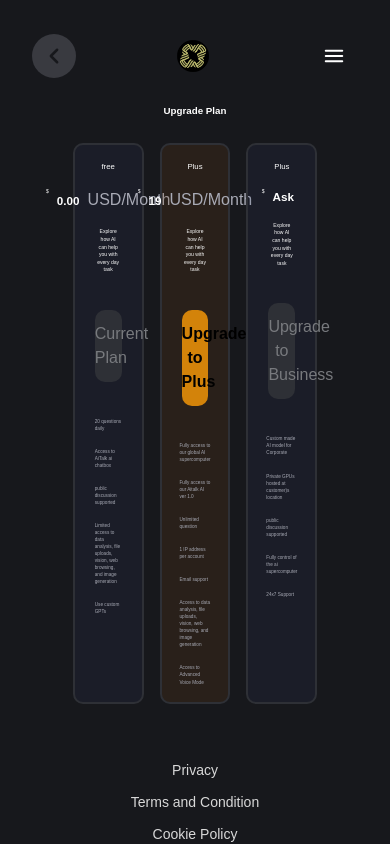
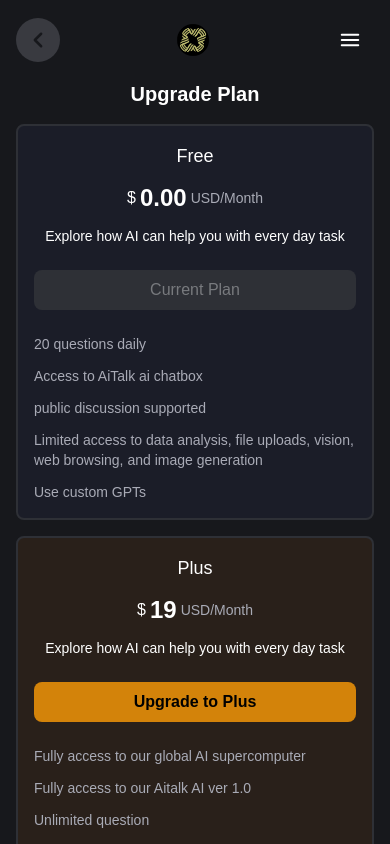
Before and after one commit to Anuran12/aitalk, a Next.js app: page /upgrade in a window 390 px wide. Shown: the top 844 px of the page. Built offline with nearby package versions, Linux system fonts and the light colour scheme.

Commit message:
upgrade page responsive

```diff
--- a/app/upgrade/page.tsx
+++ b/app/upgrade/page.tsx
@@ -4,26 +4,34 @@
 
 export default function UpgradePage() {
   return (
-    <div className="flex flex-col items-center justify-center gap-6 min-h-screen p-8">
+    <div className="flex flex-col items-center justify-center gap-4 md:gap-6 min-h-screen p-4 md:p-8">
       <Header />
-      <h1 className="font-bold text-[2.5vw]">Upgrade Plan</h1>
-      <div className="grid grid-cols-3 w-[75%] gap-4">
-        <div className="bg-[#313D6A]/15 border-2 border-[#2E3036] w-full flex flex-col gap-4 items-center px-5 md:px-8 py-4 rounded-[10px]">
-          <h1 className="text-[2vw]">free</h1>
-          <div className="flex gap-2">
-            <span className="text-[1.3vw]">&#36;</span>
-            <div className="flex items-center gap-2">
-              <h1 className="text-[3vw] font-bold">0.00</h1>
-              <span className="text-[#A9ABB6]">USD/Month</span>
+      <h1 className="font-bold text-xl md:text-2xl lg:text-3xl">
+        Upgrade Plan
+      </h1>
+
+      <div className="grid grid-cols-1 md:grid-cols-2 lg:grid-cols-3 w-full md:w-[90%] lg:w-[75%] gap-4">
+        {/* Free Plan */}
+        <div className="bg-[#313D6A]/15 border-2 border-[#2E3036] w-full flex flex-col gap-3 md:gap-4 items-center px-4 md:px-8 py-4 rounded-lg">
+          <h2 className="text-lg md:text-xl lg:text-2xl">Free</h2>
+          <div className="flex items-center gap-1">
+            <span className="text-base md:text-lg">$</span>
+            <div className="flex items-center gap-1 md:gap-2">
+              <h3 className="text-2xl md:text-3xl lg:text-4xl font-bold">
+                0.00
+              </h3>
+              <span className="text-[#A9ABB6] text-sm md:text-base">
+                USD/Month
+              </span>
             </div>
           </div>
-          <p className="text-[1.3vw] text-center w-[90%]">
+          <p className="text-sm md:text-base text-center">
             Explore how AI can help you with every day task
           </p>
-          <button className="w-full bg-[#2E3036] py-3 rounded-[10px] text-[#787A7E] my-5">
+          <button className="w-full bg-[#2E3036] py-2 md:py-3 rounded-lg text-[#787A7E] my-3 md:my-5">
             Current Plan
           </button>
-          <ul className="text-[#A9ABB6] text-[1.2vw] flex flex-col gap-4">
+          <ul className="text-[#A9ABB6] text-sm md:text-base flex flex-col gap-3 md:gap-4">
             <li>20 questions daily</li>
             <li>Access to AiTalk ai chatbox</li>
             <li>public discussion supported</li>
@@ -34,22 +42,26 @@
             <li>Use custom GPTs</li>
           </ul>
         </div>
-        <div className="bg-[#754015]/20 border-2 border-[#2E3036] w-full flex flex-col gap-4 justify-center items-center px-5 md:px-8 py-4 rounded-[10px]">
-          <h1 className="text-[2vw]">Plus</h1>
-          <div className="flex gap-2">
-            <span className="text-[1.3vw]">&#36;</span>
-            <div className="flex items-center gap-2">
-              <h1 className="text-[3vw] font-bold">19</h1>
-              <span className="text-[#A9ABB6]">USD/Month</span>
+
+        {/* Plus Plan */}
+        <div className="bg-[#754015]/20 border-2 border-[#2E3036] w-full flex flex-col gap-3 md:gap-4 items-center px-4 md:px-8 py-4 rounded-lg">
+          <h2 className="text-lg md:text-xl lg:text-2xl">Plus</h2>
+          <div className="flex items-center gap-1">
+            <span className="text-base md:text-lg">$</span>
+            <div className="flex items-center gap-1 md:gap-2">
+              <h3 className="text-2xl md:text-3xl lg:text-4xl font-bold">19</h3>
+              <span className="text-[#A9ABB6] text-sm md:text-base">
+                USD/Month
+              </span>
             </div>
           </div>
-          <p className="text-[1.3vw] text-center w-[90%]">
+          <p className="text-sm md:text-base text-center">
             Explore how AI can help you with every day task
           </p>
-          <button className="w-full bg-[#D3830A] py-3 rounded-[10px] text-[#000000] font-semibold my-5">
+          <button className="w-full bg-[#D3830A] py-2 md:py-3 rounded-lg text-black font-semibold my-3 md:my-5">
             Upgrade to Plus
           </button>
-          <ul className="text-[#A9ABB6] text-[1.2vw] flex flex-col gap-4">
+          <ul className="text-[#A9ABB6] text-sm md:text-base flex flex-col gap-3 md:gap-4">
             <li>Fully access to our global AI supercomputer</li>
             <li>Fully access to our Aitalk AI ver 1.0</li>
             <li>Unlimited question</li>
@@ -62,30 +74,34 @@
             <li>Access to Advanced Voice Mode</li>
           </ul>
         </div>
-        <div className="bg-[#313D6A]/15 border-2 border-[#2E3036] w-full flex flex-col gap-4 items-center px-5 md:px-8 py-4 rounded-[10px]">
-          <h1 className="text-[2vw]">Plus</h1>
-          <div className="flex gap-2">
-            <span className="text-[1.3vw]">&#36;</span>
-            <div className="flex items-center gap-2">
-              <h1 className="text-[3vw] font-bold">Ask</h1>
-              <span className="text-[#A9ABB6]"></span>
+
+        {/* Business Plan */}
+        <div className="bg-[#313D6A]/15 border-2 border-[#2E3036] w-full flex flex-col gap-3 md:gap-4 items-center px-4 md:px-8 py-4 rounded-lg md:col-span-2 lg:col-span-1">
+          <h2 className="text-lg md:text-xl lg:text-2xl">Business</h2>
+          <div className="flex items-center gap-1">
+            <span className="text-base md:text-lg">$</span>
+            <div className="flex items-center gap-1 md:gap-2">
+              <h3 className="text-2xl md:text-3xl lg:text-4xl font-bold">
+                Ask
+              </h3>
             </div>
           </div>
-          <p className="text-[1.3vw] text-center w-[90%]">
+          <p className="text-sm md:text-base text-center">
             Explore how AI can help you with every day task
           </p>
-          <button className="w-full bg-[#2E3036] py-3 rounded-[10px] text-[#787A7E] my-5">
+          <button className="w-full bg-[#2E3036] py-2 md:py-3 rounded-lg text-[#787A7E] my-3 md:my-5">
             Upgrade to Business
           </button>
-          <ul className="text-[#A9ABB6] text-[1.2vw] flex flex-col gap-4">
+          <ul className="text-[#A9ABB6] text-sm md:text-base flex flex-col gap-3 md:gap-4">
             <li>Custom made AI model for Corporate</li>
-            <li>Private GPUs hosted at customer&#41;s location</li>
+            <li>Private GPUs hosted at customer's location</li>
             <li>public discussion supported</li>
             <li>Fully control of the ai supercomputer</li>
             <li>24x7 Support</li>
           </ul>
         </div>
       </div>
+
       <Footer />
     </div>
   );
```
